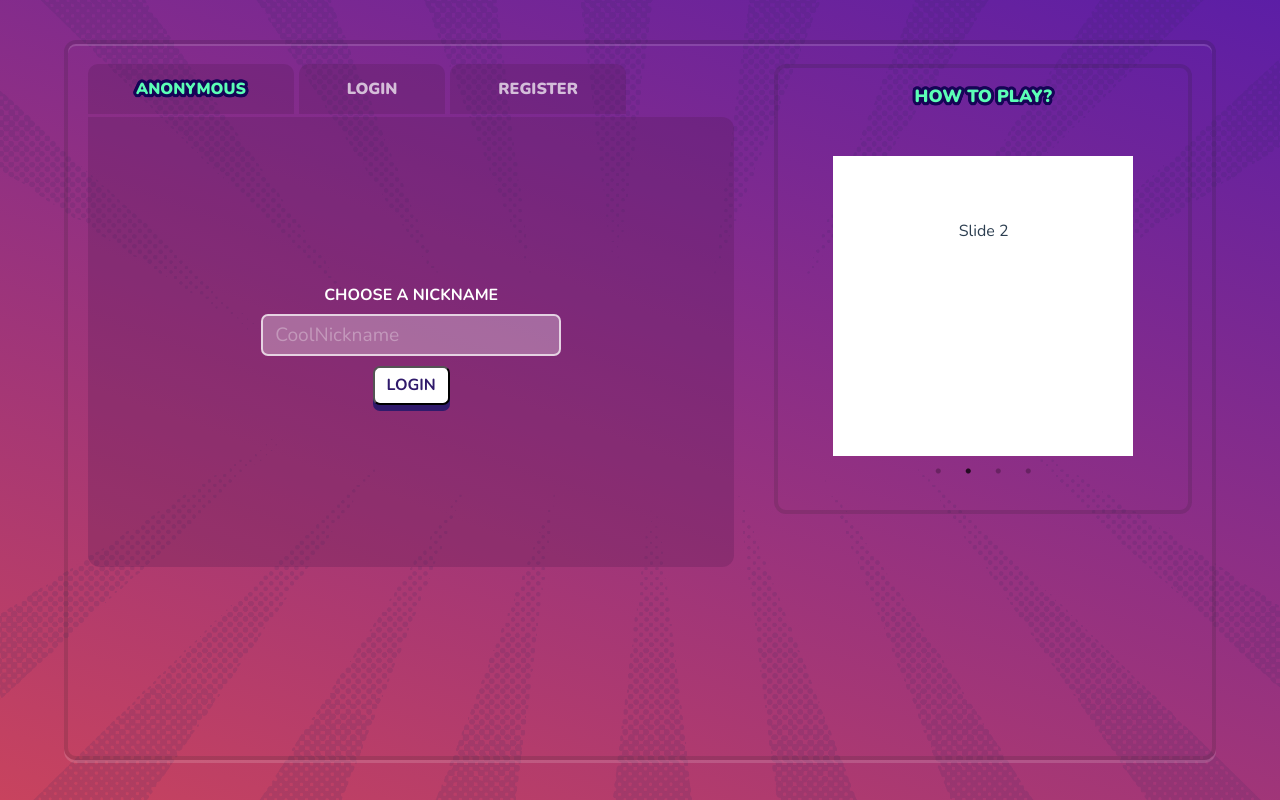
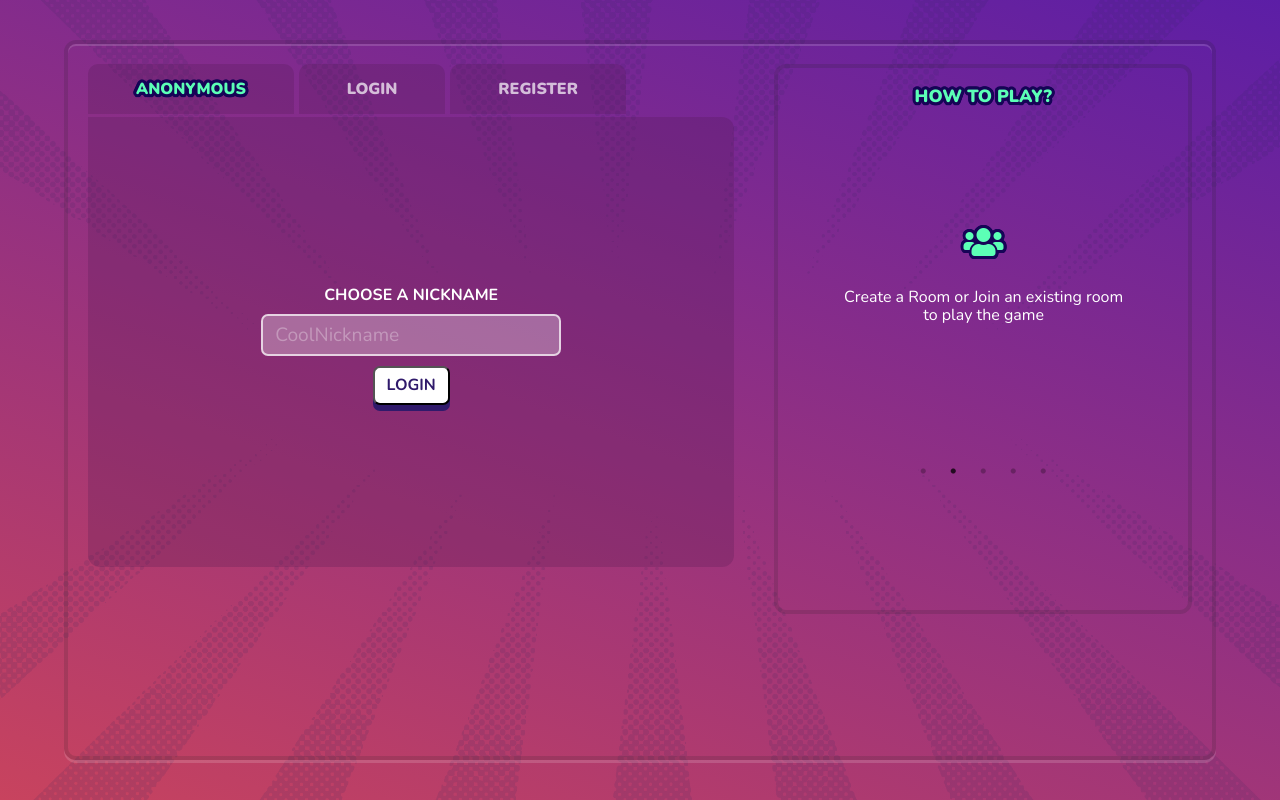
Before and after one commit to BoredUser/pictionary-game-front-end, a Vue app: page / in a window 1280 px wide. Built offline with nearby package versions, Linux system fonts and the light colour scheme; no server answers; what vue-toasted would draw is missing.

Commit message:
instructions

```diff
--- a/src/components/GameHome.vue
+++ b/src/components/GameHome.vue
@@ -109,18 +109,25 @@
 							:speed=2000
 							:arrows= "false"
 						>
-							<div class="slide-1">
+							<div>
 								<i class="instruction-icon fas fa-sign-in-alt"></i>
 								<p class="instructions-text">Register And Login or Play Anonymously</p>
 							</div>
-							<div class="slide-2">
-								<p>Slide 2</p>
+							<div>
+								<i class="instruction-icon fas fa-users"></i>
+								<p class="instructions-text">Create a Room or Join an existing room to play the game</p>
 							</div>
-							<div class="slide-3">
-								<p>Slide 3</p>
+							<div>
+								<i class="instruction-icon fas fa-hourglass-start"></i>
+								<p class="instructions-text">Wait for your friends to join and start the game</p>
 							</div>
-							<div class="slide-4">
-								<p>Slide 4</p>
+							<div>
+								<i class="instruction-icon fas fa-paint-brush"></i>
+								<p class="instructions-text">Guess your friends drawings or slect a word and draw for yous friend to guess</p>
+							</div>
+							<div>
+								<i class="instruction-icon fas fa-smile"></i>
+								<p class="instructions-text">Enjoy</p>
 							</div>
 						</vue-slick-carousel>
 					</div>
@@ -345,7 +352,7 @@
 
 	.instructions-wrapper {
 		flex-basis: 100%;
-		height: 500px;
+		height: 450px;
 	}
 
 	.logintabs {
@@ -368,16 +375,37 @@
 		margin: 50px auto;
 		width: 300px;
 		height: 300px;
-		background-color: white;
+
 	}
 
 	.instructions-text{
-		margin: 10px
+		margin: 10px;
+		color: #fff
 	}
 
 	.instruction-icon{
 		font-size: 2em;
-		margin: 20px
+		margin: 20px;
+		color: #5cffb6;
+		text-shadow: rgb(23, 5, 87) 3px 0px 0px,
+			rgb(23, 5, 87) 2.83487px 0.981584px 0px,
+			rgb(23, 5, 87) 2.35766px 1.85511px 0px,
+			rgb(23, 5, 87) 1.62091px 2.52441px 0px,
+			rgb(23, 5, 87) 0.705713px 2.91581px 0px,
+			rgb(23, 5, 87) -0.287171px 2.98622px 0px,
+			rgb(23, 5, 87) -1.24844px 2.72789px 0px,
+			rgb(23, 5, 87) -2.07227px 2.16926px 0px,
+			rgb(23, 5, 87) -2.66798px 1.37182px 0px,
+			rgb(23, 5, 87) -2.96998px 0.42336px 0px,
+			rgb(23, 5, 87) -2.94502px -0.571704px 0px,
+			rgb(23, 5, 87) -2.59586px -1.50383px 0px,
+			rgb(23, 5, 87) -1.96093px -2.27041px 0px,
+			rgb(23, 5, 87) -1.11013px -2.78704px 0px,
+			rgb(23, 5, 87) -0.137119px -2.99686px 0px,
+			rgb(23, 5, 87) 0.850987px -2.87677px 0px,
+			rgb(23, 5, 87) 1.74541px -2.43999px 0px,
+			rgb(23, 5, 87) 2.44769px -1.73459px 0px,
+			rgb(23, 5, 87) 2.88051px -0.838247px 0px;
 	}
 
 	.tabs {
@@ -518,12 +546,12 @@
 		}
 		.login-wrapper {
 			flex-basis: 60%;
-			height: 450px;
+			height: 550px;
 		}
 
 		.instructions-wrapper {
 			flex-basis: 40%;
-			height: 450px;
+			height: 550px;
 		}
 		.tab input {
 			width: 300px;
```
